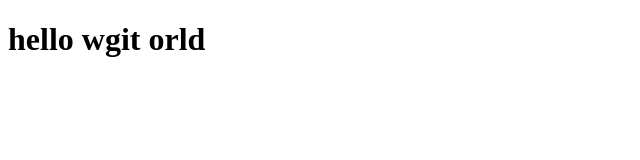
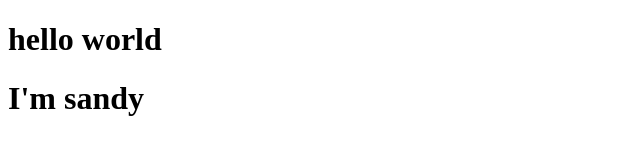
Before and after one commit to sandy23lupe/nivel-tareas, a plain HTML site: page index.html in a window 1280 px wide. Shown: the whole page, without its empty margins (0-640 px from the left). Drawn offline with Linux system fonts and the light colour scheme.

Commit message:
change a h1 and add my name
it was bad.

```diff
--- a/index.html
+++ b/index.html
@@ -6,7 +6,9 @@
     <title>SANDY QUINTERO</title>
 </head>
 <body>
-    <h1>hello wgit orld</h1>
+    <h1>hello  world</h1>
+    <h1>I'm sandy </h1>
+
 
 </body>
 </html>
```
